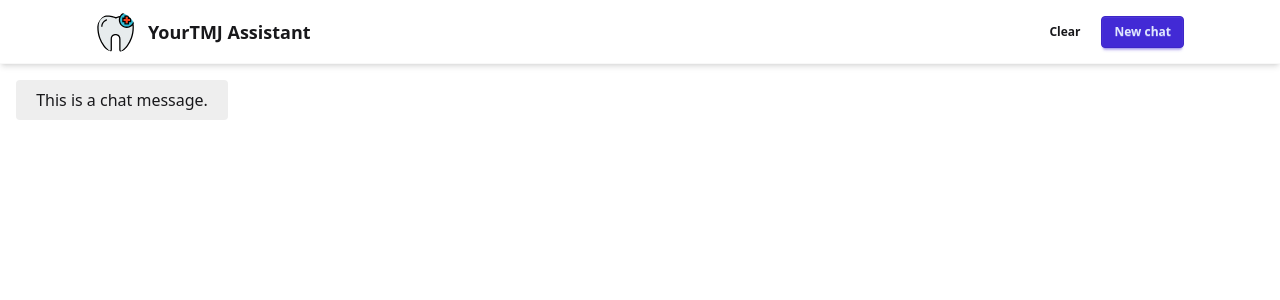
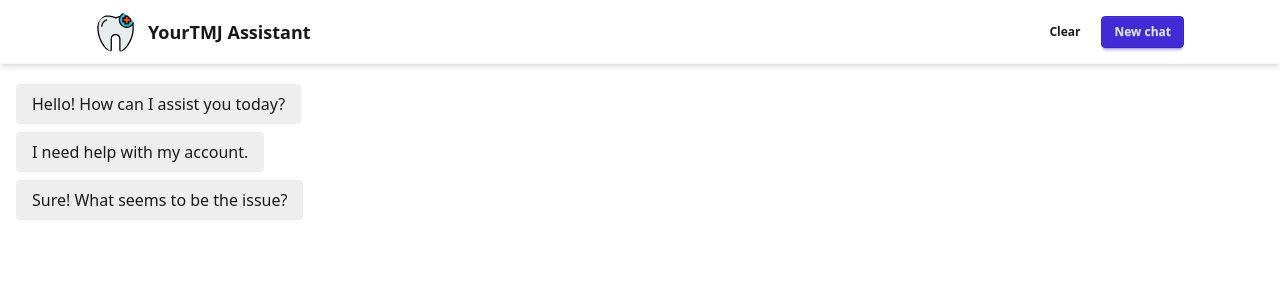
Before and after one commit to arnav-naval/tmj_rag_app, an Angular app in the folder Frontend/tmj_chatbot/: page /chat in a window 1280 px wide. Shown: the top 300 px of the page. Built offline with nearby package versions, Linux system fonts and the light colour scheme.

Commit message:
building basic chat interface

```diff
--- a/Frontend/tmj_chatbot/src/app/chat/chat-message/chat-message.component.html
+++ b/Frontend/tmj_chatbot/src/app/chat/chat-message/chat-message.component.html
@@ -1,5 +1,9 @@
-<div class="w-full flex">
-    <div class="chat-bubble whitespace-pre-wrap break-words">
+<div
+  class="chat"
+  [class.chat-start]="!isUser()"
+  [class.chat-end]="isUser()"
+>
+    <div class="chat-bubble">
         {{ message() }}
     </div>
 </div>
--- a/Frontend/tmj_chatbot/src/app/chat/chat-message/chat-message.component.ts
+++ b/Frontend/tmj_chatbot/src/app/chat/chat-message/chat-message.component.ts
@@ -8,5 +8,5 @@ import { Component, input } from '@angular/core';
 })
 export class ChatMessageComponent {
   message = input.required<string>();
-
+  isUser = input.required<boolean>();
 }
--- a/Frontend/tmj_chatbot/src/app/chat/chat-messages/chat-messages.component.html
+++ b/Frontend/tmj_chatbot/src/app/chat/chat-messages/chat-messages.component.html
@@ -15,6 +15,12 @@
         </div>
         </div>
     } @else {
-    <app-chat-message message="This is a chat message."/>
+        @for (msg of messages(); track $index) {
+            <app-chat-message
+                [message]="msg.content"
+                [isUser]="msg.role === 'user'"
+            />
         }
+    }
+
 </div>
--- a/Frontend/tmj_chatbot/src/app/chat/chat-messages/chat-messages.component.ts
+++ b/Frontend/tmj_chatbot/src/app/chat/chat-messages/chat-messages.component.ts
@@ -1,5 +1,10 @@
 import { Component, input } from '@angular/core';
 import { ChatMessageComponent } from '../chat-message/chat-message.component';
+
+export interface ChatMessage {
+  content: string;
+  role: 'user' | 'bot';
+}
 
 @Component({
   selector: 'app-chat-messages',
@@ -8,5 +13,5 @@ import { ChatMessageComponent } from '../chat-message/chat-message.component';
   styleUrl: './chat-messages.component.css'
 })
 export class ChatMessagesComponent {
-  messages = input(["not empty"]);
+  messages = input<ChatMessage[]>([{ content: 'Hello! How can I assist you today?', role: 'bot' }, { content: 'I need help with my account.', role: 'user' }, { content: 'Sure! What seems to be the issue?', role: 'bot' }]);
 }
```
Lines whose indentation alone changed are shown as unchanged.
